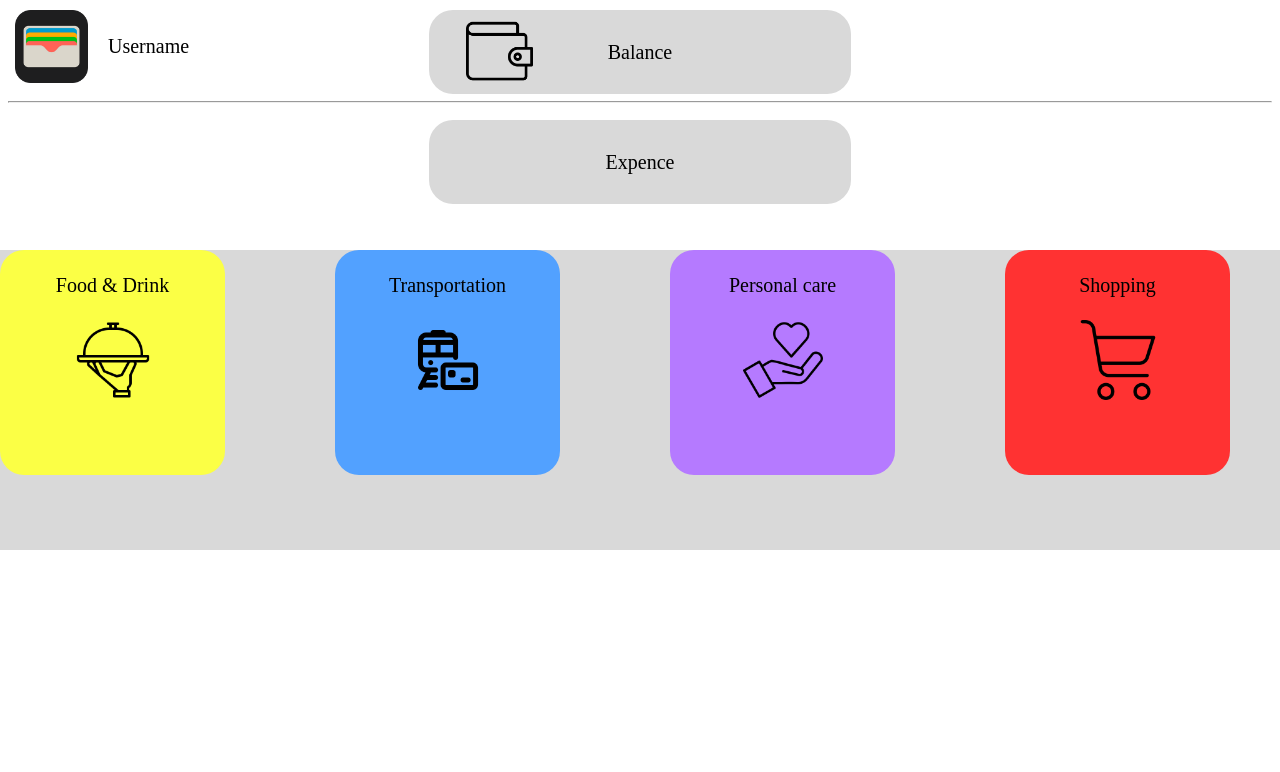
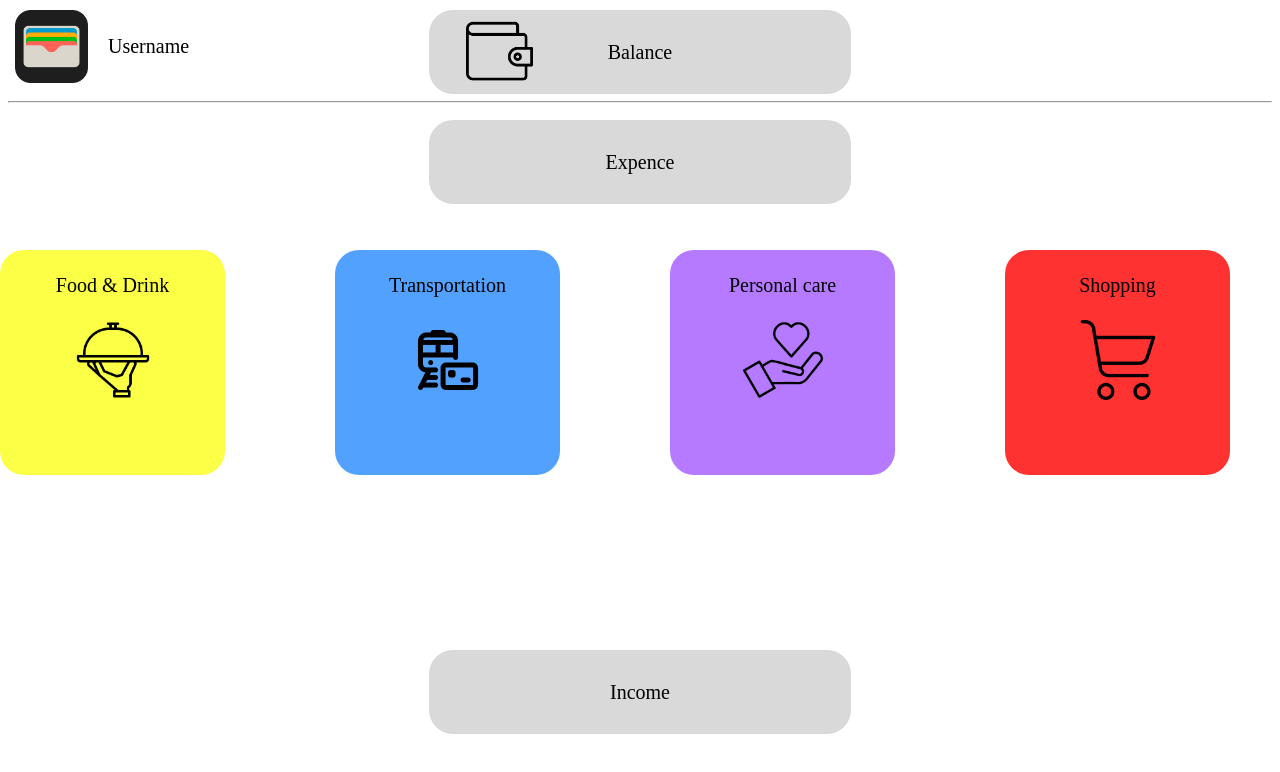
Before and after one commit to IlyaSyssa/wallet.github.io, a Vue app: page / in a window 1280 px wide. Shown: the top 772 px of the page. Built offline with nearby package versions, Linux system fonts and the light colour scheme.

Commit message:
добавил income и создал css для него

```diff
--- a/src/App.vue
+++ b/src/App.vue
@@ -4,7 +4,7 @@
   <input v-else type="text" v-model="inputValue" @blur="finishEditing" @keyup.enter="finishEditing" class="userNameInput">
   <div class="balanceCard">
     <div class="grid-itemMoneyIcon">
-      <img class="bagIcon" src="./components/icons/free-icon-money-bag-3359187.png"
+      <img class="bagIcon" src="./components/icons/free-icon-money-bag-3359187.png">
     </div>
     <div class="grid-item">Balance {{  }}</div>
     <div class="grid-item">
@@ -19,28 +19,31 @@
     <div class="expence-item-grid1">
       <div class="expence-item-raw1">Food & Drink</div>
       <div class="expence-item-raw2"><img class="expence-png" src="./components/icons/free-icon-food-serving-3081078.png"></div>
-      <div class="expence-item-raw3"></div>
+      <div class="expence-item-raw3">{{  }}</div>
     </div>
     <div class="expence-item-grid2">
       <div class="expence-item-raw1">Transportation</div>
       <div class="expence-item-raw2"><img class="expence-png" src="./components/icons/free-icon-transportation-10183019.png"></div>
-      <div class="expence-item-raw3"></div>
+      <div class="expence-item-raw3">{{  }}</div>
     </div>
     <div class="expence-item-grid3">
       <div class="expence-item-raw1">Personal care</div>
       <div class="expence-item-raw2"><img class="expence-png" src="./components/icons/free-icon-care-8391984.png"></div>
-      <div class="expence-item-raw3"></div>
+      <div class="expence-item-raw3">{{  }}</div>
     </div>
     <div class="expence-item-grid4">
       <div class="expence-item-raw1">Shopping</div>
       <div class="expence-item-raw2"><img class="expence-png" src="./components/icons/free-icon-shopping-cart-1124198.png"></div>
-      <div class="expence-item-raw3"></div>
+      <div class="expence-item-raw3">{{  }}</div>
     </div>
     <div class="expence-item-grid5">
       <div class="expence-item-raw1"></div>
       <div class="expence-item-raw2">+</div>
       <div class="expence-item-raw3"></div>
     </div>
+  </div>
+  <div class="income">
+    Income {{  }}
   </div>
 </template>
 
@@ -141,7 +144,7 @@ const finishEditing = () => {
 .expenceTable {
   width: 100%;
   height: 300px;
-  background-color: #D9D9D9; /* Черный цвет с 50% прозрачности */
+ /* Черный цвет с 50% прозрачности */
   gap: 110px;
   /* Центрирование по горизонтали и выравнивание по вертикали с walletIcon */
   position: fixed;
@@ -220,6 +223,7 @@ const finishEditing = () => {
   grid-template-columns: 1fr;
 }
 .expence-item-grid5 {
+  text-align: center;
   width: 225px;
   height: 225px;
   background-color: #fcff4581;
@@ -238,4 +242,21 @@ const finishEditing = () => {
   width: 80px;
   height: 80px;
 }
+.income {
+  width: 422px;
+  height: 84px;
+  border-radius: 24px;
+  background-color: #D9D9D9; /* Цвет фона */
+  position: fixed;
+  top: 650px; /* Уровень по вертикали */
+  left: 50%;
+  transform: translateX(-50%);
+
+  /* Flexbox для центрирования текста */
+  display: flex;
+  justify-content: center;
+  align-items: center;
+  font-size: 20px;
+  text-align: center;
+}
 </style>
```
